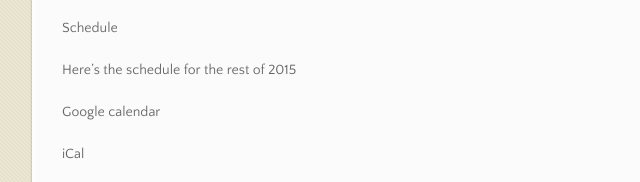
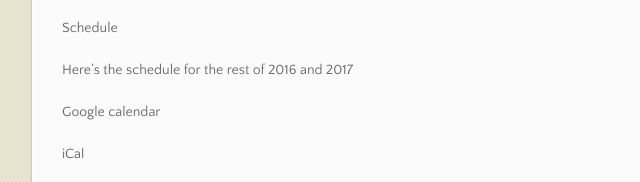
Before and after one commit to FoxPUG/foxpug.github.io, a plain HTML site: page index.html in a window 1280 px wide. Shown: the part 491-673 px from the top of the page, 284-924 px from the left. Drawn offline with nearby package versions, Linux system fonts and the light colour scheme.

Commit message:
Update dates in text

```diff
--- a/index.html
+++ b/index.html
@@ -47,7 +47,7 @@
 
 <p>Schedule</p>
 
-<p>Here’s the schedule for the rest of 2015</p>
+<p>Here’s the schedule for the rest of 2016 and 2017</p>
 
 <p>Google calendar</p>
 
```
